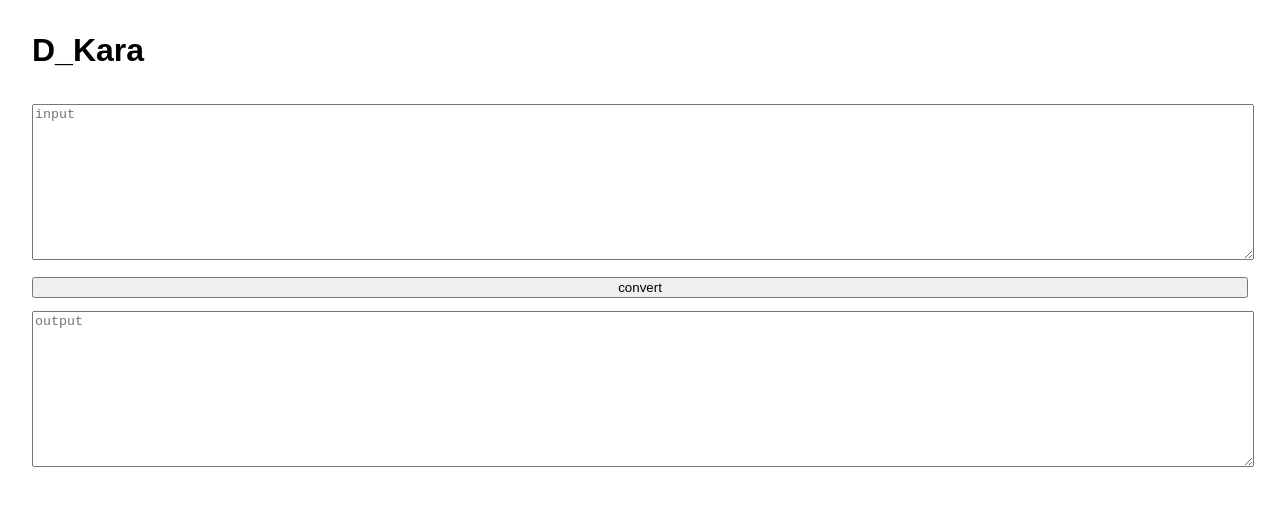
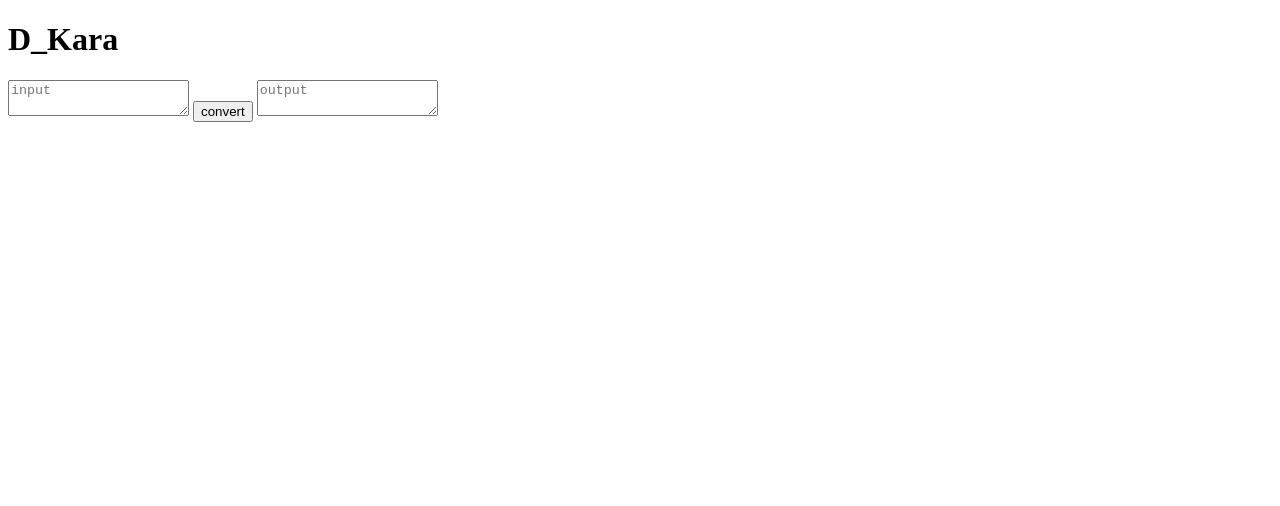
Before and after one commit to razorwazor/conv-tool, a plain HTML site: page index.html in a window 1280 px wide. Drawn offline with Linux system fonts and the light colour scheme.

Commit message:
Update index.html

```diff
--- a/index.html
+++ b/index.html
@@ -3,11 +3,6 @@
 <head>
   <meta charset="UTF-8">
   <title>conv-tool</title>
-  <style>
-    body { font-family: sans-serif; margin: 2em; }
-    textarea, button { width: 100%; margin-top: 1em; }
-    textarea { height: 150px; }
-  </style>
 </head>
 <body>
   <h1>D_Kara</h1>
```
